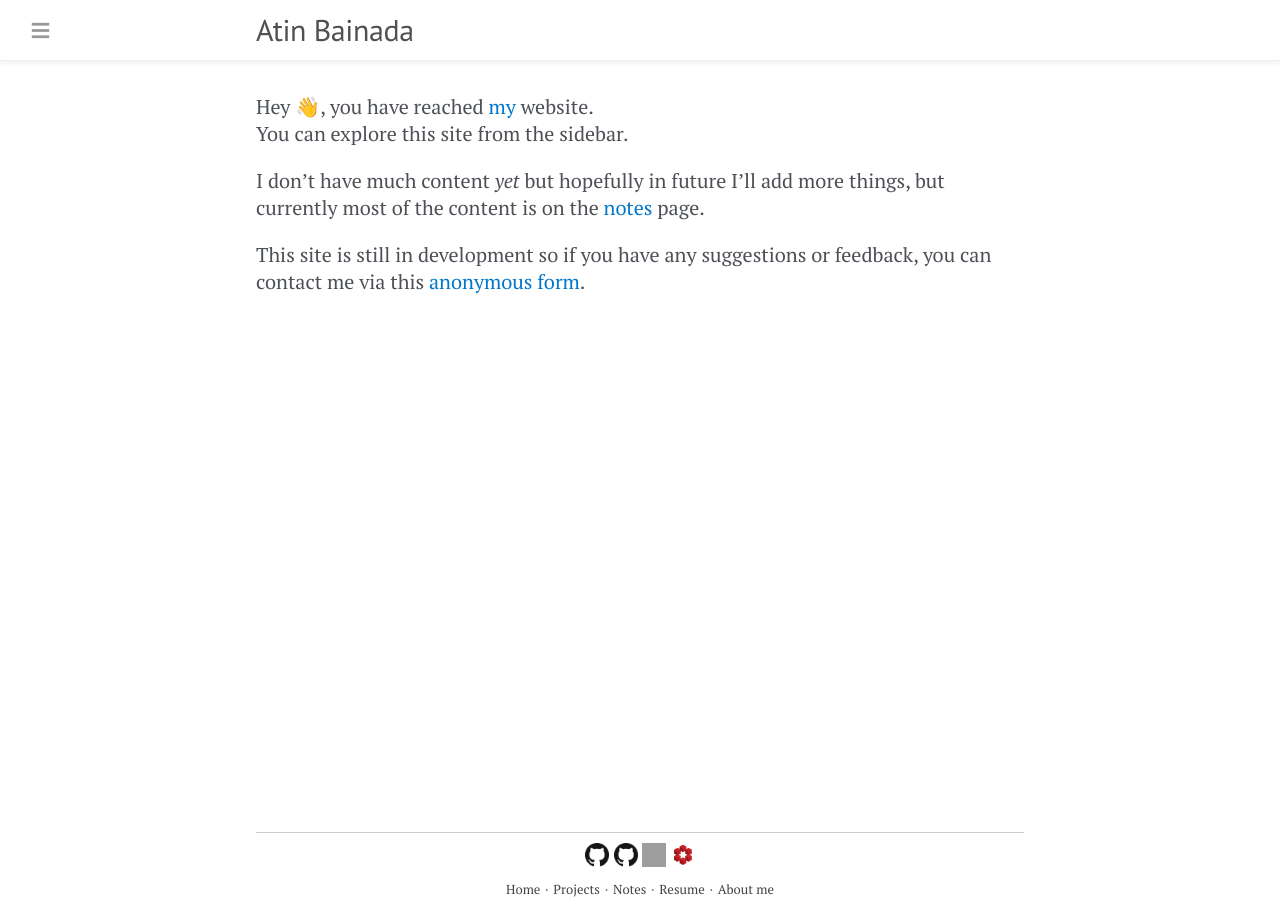
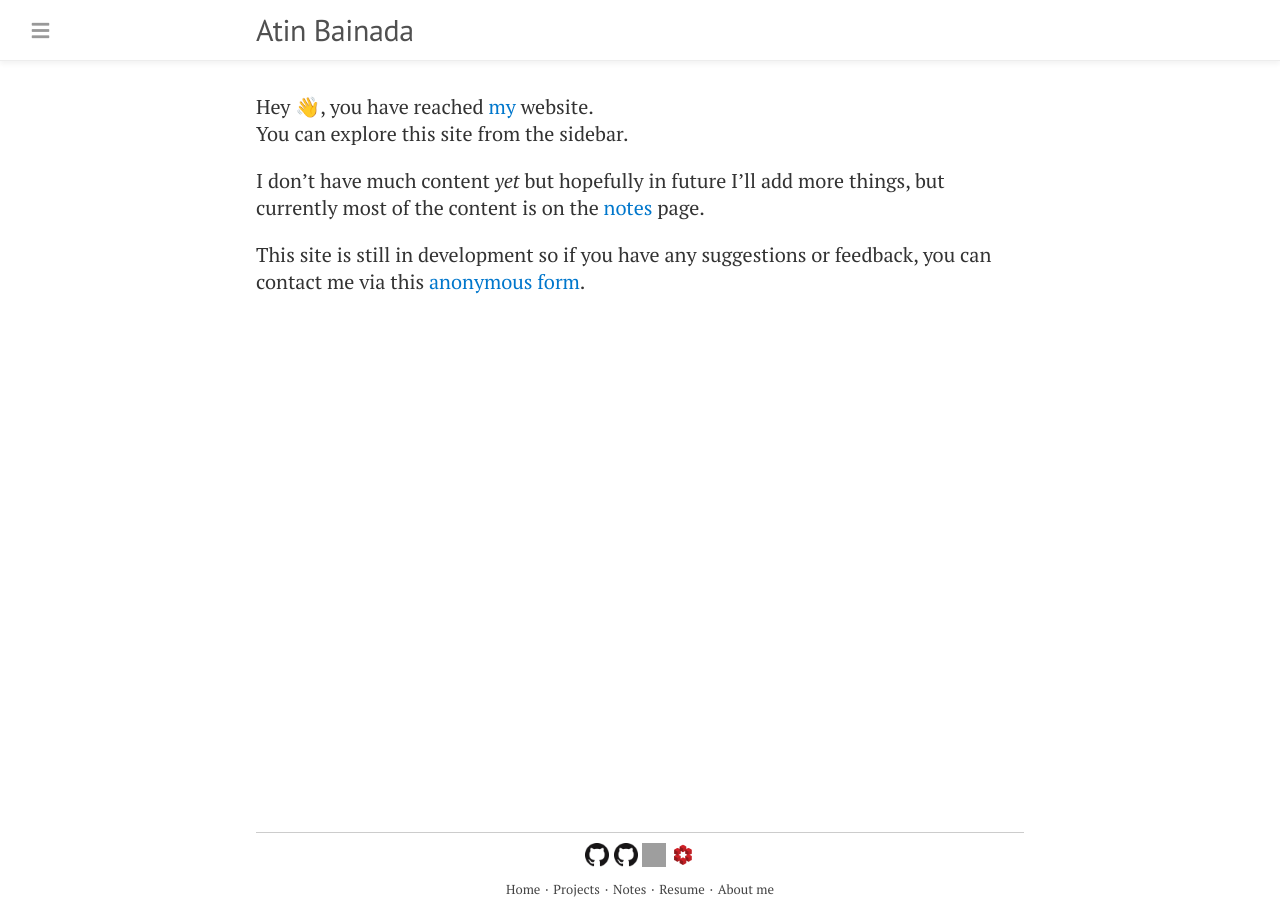
Before and after one commit to LeoAB10/LeoAB10.github.io, a Jekyll site: the page built from index.md, in a window 1280 px wide. Built offline with Jekyll 4.4.1, drawn with Linux system fonts in a browser that asks for light colours; emoji names are drawn with the system emoji font; grey boxes are pictures that could not be loaded.

Commit message:
lil change

```diff
--- a/_sass/base.scss
+++ b/_sass/base.scss
@@ -17,7 +17,8 @@ html {
 }
 
 body {
-  color: #4d5156;
+  // color: #4d5156;
+  color: #333;
   font-size: 20px;
   position: relative;
   margin: 0;
```
